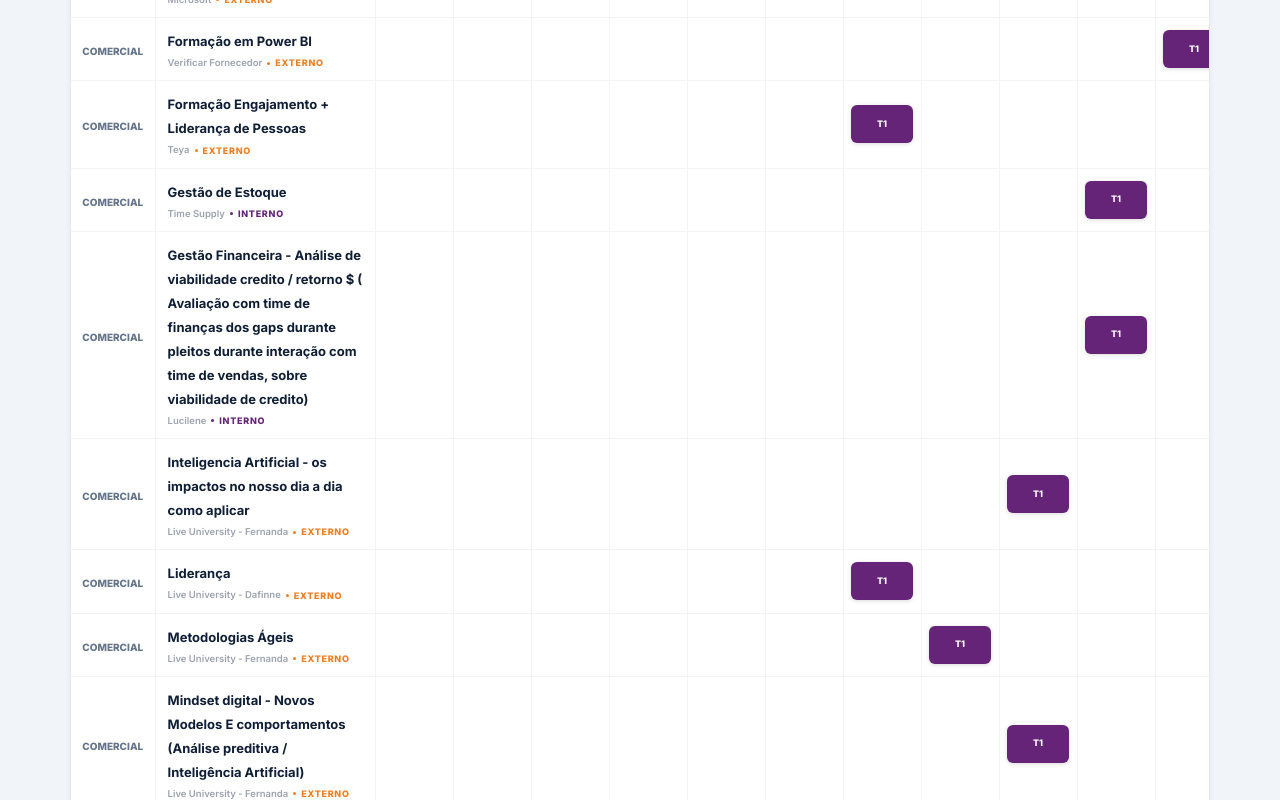
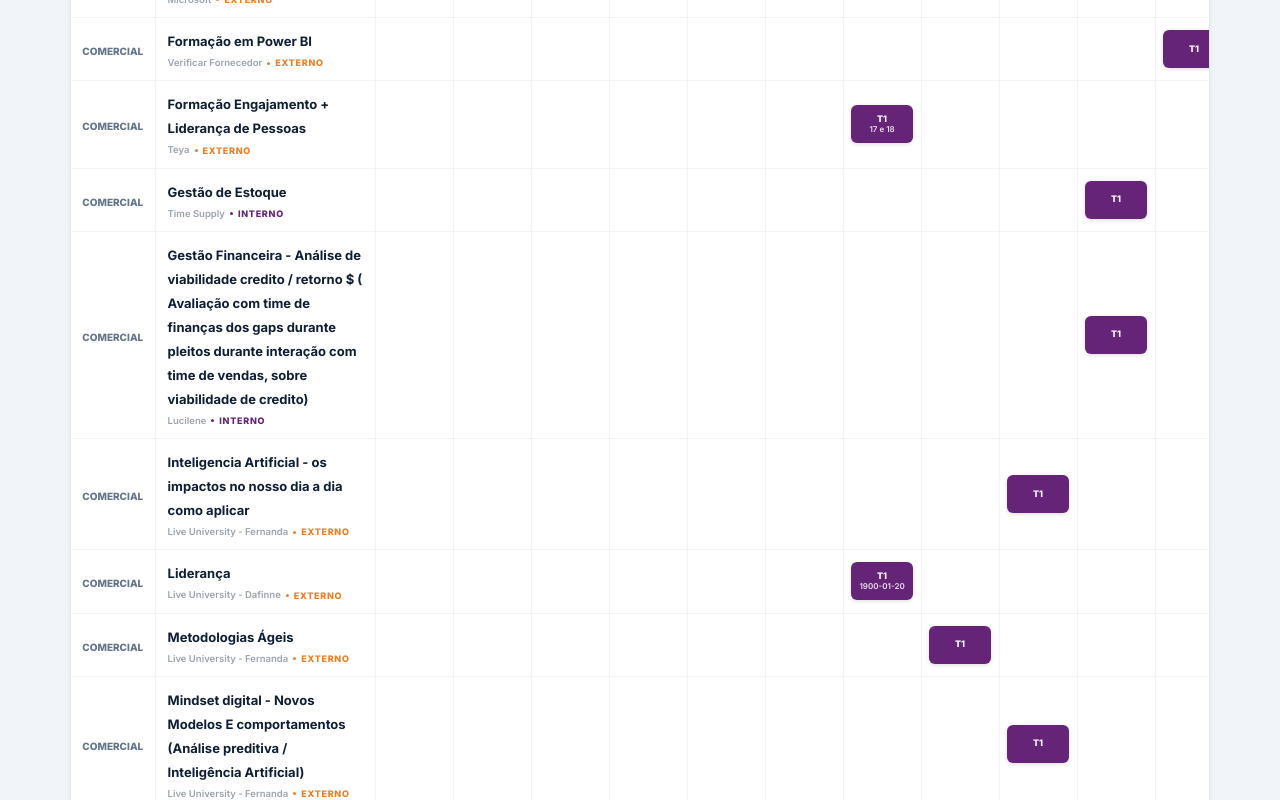
Before and after one commit to monteirocfer-tech/dashboard_diretorias, a React (Vite) app: page / in a window 1280 px wide. Shown: the part 1620-2420 px from the top of the page. Built offline with nearby package versions, Linux system fonts and the light colour scheme; the HTML template or start-up script is replaced by a standard one.

Commit message:
Exibe data da turma no card da tabela quando disponível
https://claude.ai/code/session_01RaskHbJE8ZH7c9abYWhYLr

```diff
--- a/src/App.jsx
+++ b/src/App.jsx
@@ -723,6 +723,7 @@ const App = () => {
                                   onMouseLeave={(e) => hasDetail && (e.currentTarget.style.opacity = '1')}
                                 >
                                   <span style={{ fontSize: '9px', fontWeight: 800, lineHeight: 1.2, textAlign: 'center' }}>{cls.turma}</span>
+                                  {cls.data_ && <span style={{ fontSize: '8px', fontWeight: 600, lineHeight: 1.2, textAlign: 'center', opacity: 0.85 }}>{cls.data_}</span>}
                                   {cls.status === 'Reagendado' && <CalendarClock size={9} style={{ marginTop: '2px' }} />}
                                   {cls.status === 'Atrasado'   && <AlertTriangle  size={9} style={{ marginTop: '2px' }} />}
                                   {cls.status === 'Stand-by'   && <Pause          size={9} style={{ marginTop: '2px' }} />}
```
